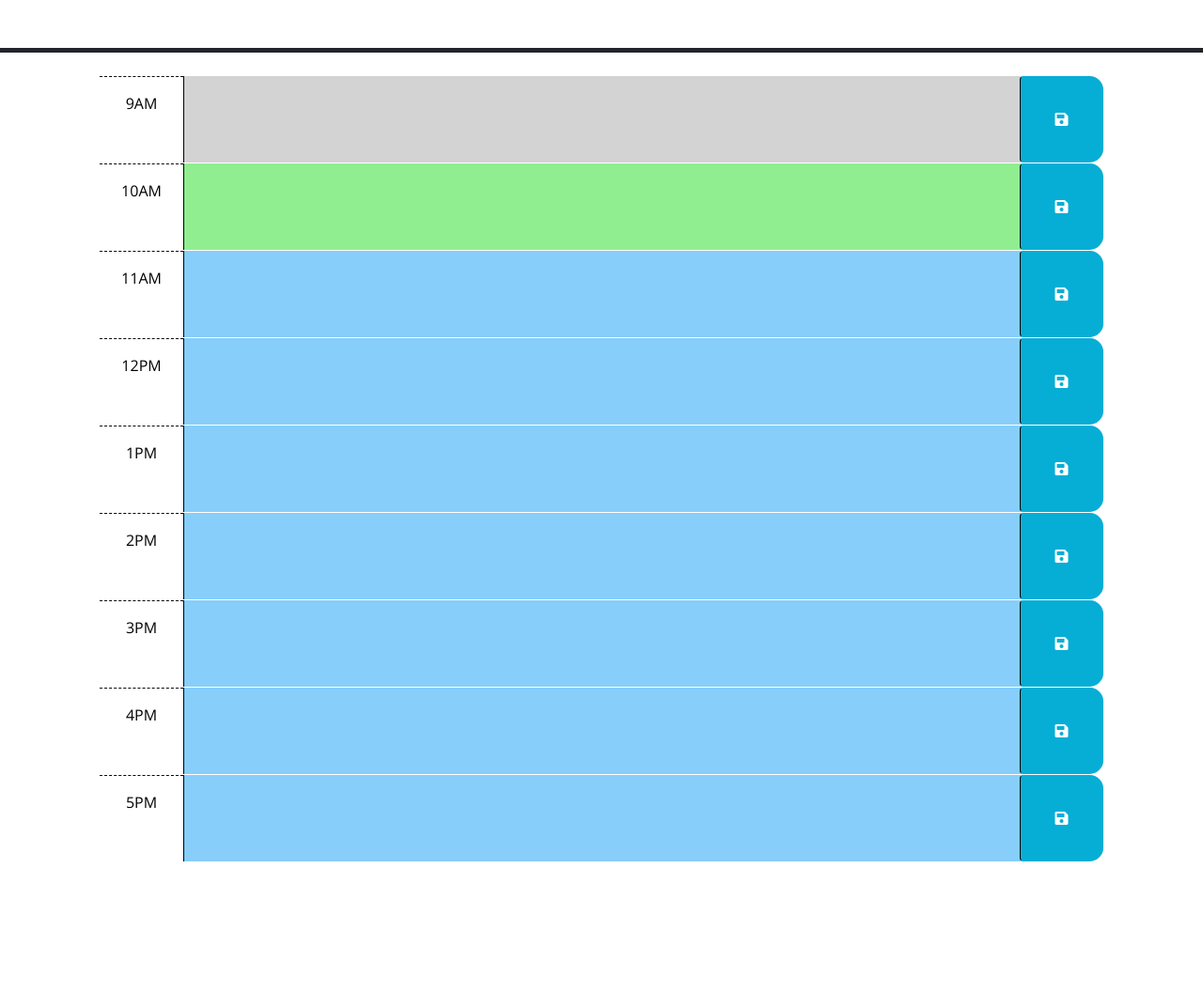
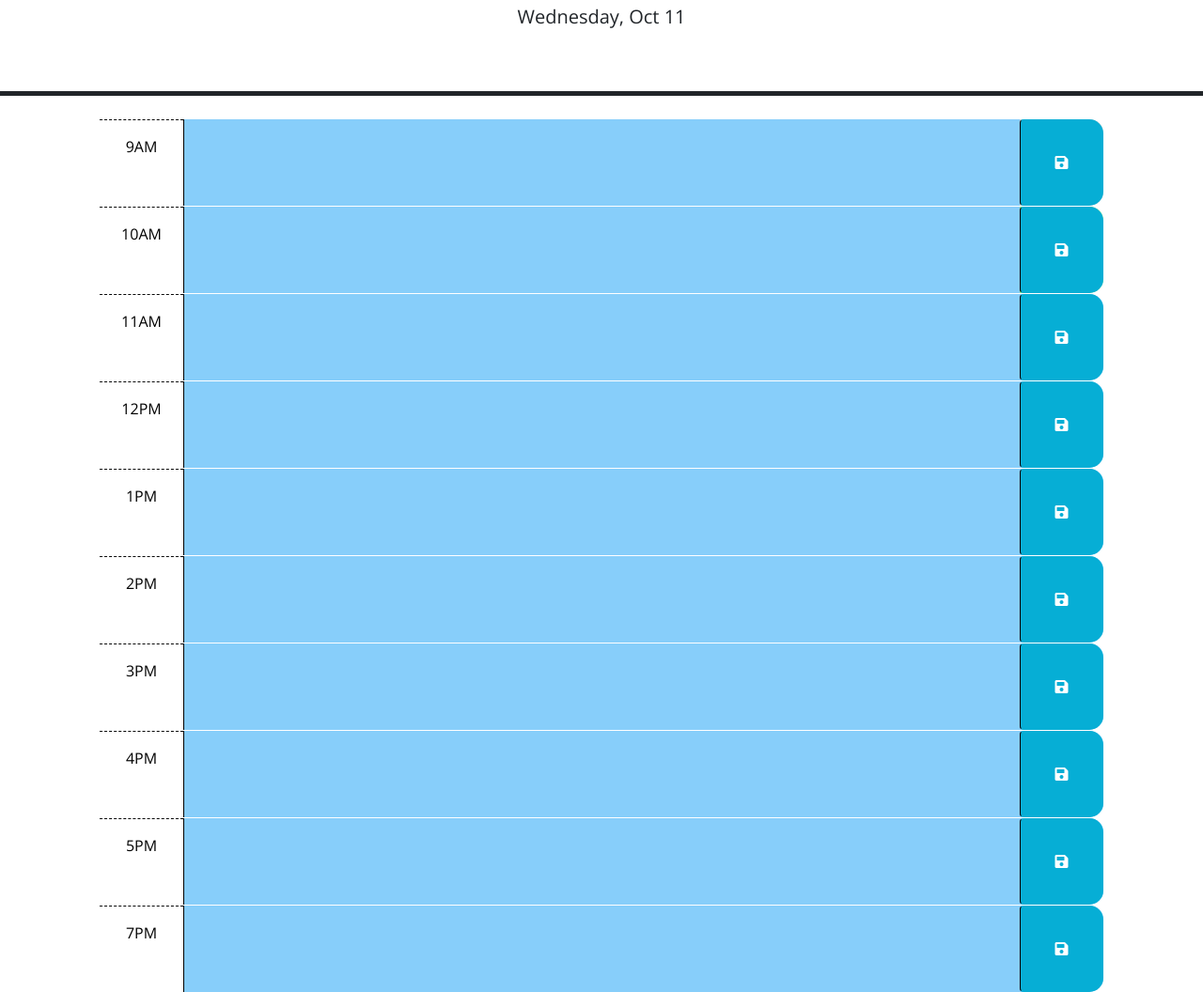
Before and after one commit to gregpelkola/work-scheduler, a plain HTML site: page Develop/index.html in a window 1280 px wide. Shown: the part 176-1232 px from the top of the page at 94% size. Before the commit the page ends 1093 px from the top, so only its background shows below. Drawn offline with nearby package versions, Linux system fonts and the light colour scheme.

Commit message:
added functions to js

```diff
--- a/Develop/index.html
+++ b/Develop/index.html
@@ -26,7 +26,7 @@
     <header class="p-5 mb-4 border-5 border-bottom border-dark text-center">
       <h1 class="display-3">Work Day Scheduler</h1>
       <p class="lead">A simple calendar app for scheduling your work day</p>
-      <p id="currentDay" class="lead"></p>
+      <p id="currentDay" class="lead">10-10-2023</p>
     </header>
     <div class="container-lg px-5">
       <!-- Use class for "past", "present", and "future" to apply styles to the
@@ -114,6 +114,15 @@
         </button>
       </div>
 
+      <div id="hour-19" class="row time-block future">
+        <div class="col-2 col-md-1 hour text-center py-3">7PM</div>
+        <textarea class="col-8 col-md-10 description" rows="3"> </textarea>
+        <button class="btn saveBtn col-2 col-md-1" aria-label="save">
+          <i class="fas fa-save" aria-hidden="true"></i>
+        </button>
+      </div>
+
+
     <script src="https://code.jquery.com/jquery-3.4.1.min.js"></script>
     <script
       src="https://cdn.jsdelivr.net/npm/dayjs@1.11.3/dayjs.min.js"
--- a/Develop/js/script.js
+++ b/Develop/js/script.js
@@ -3,20 +3,57 @@
 // in the html.
 $(function () {
 
+  var currentHour = dayjs().format('HH')
+  console.log(currentHour);
+
 var plans = []
 
 $('.btn').click(function () {
   console.log($(this).siblings('textarea').val());
-  console.log($(this).parent().atttr('id'));
+  console.log($(this).parent().attr('id'));
 });
 
 var dateEl = $('#currentDay');
 var timeEl = 0
+
 setInterval(function() {
-  timeEl++;
-  dateEl.text(day.js().format('dddd, MMM D'))
+  //timeEl++;
+  dateEl.text(dayjs().format('dddd, MMM D'))
 }, 1000);
 
 console.log(dateEl);
 
+function colortimeblock() {
+
+  $('.description').each(function (textarea) {
+    var timeblock = $(this).parent().attr('id').split('-')[1];
+
+
+    console.log(currentHour);
+
+    if (timeblock.length < 2) {
+      timeblock = '0'+timeblock
+    }
+    console.log(timeblock);
+
+
+    if (timeblock < currentHour) {
+      $(this).addClass('past')
+      $(this).removeClass('present', 'future')
+    }else if(timeblock == currentHour){
+      $(this).addClass('present')
+      $(this).removeClass('past', 'future')
+
+
+    }else{
+      $(this).addClass('future')
+      $(this).removeClass('past', 'present')
+    }
+
+  });
+}
+
+colortimeblock()
+
+
 });
```
